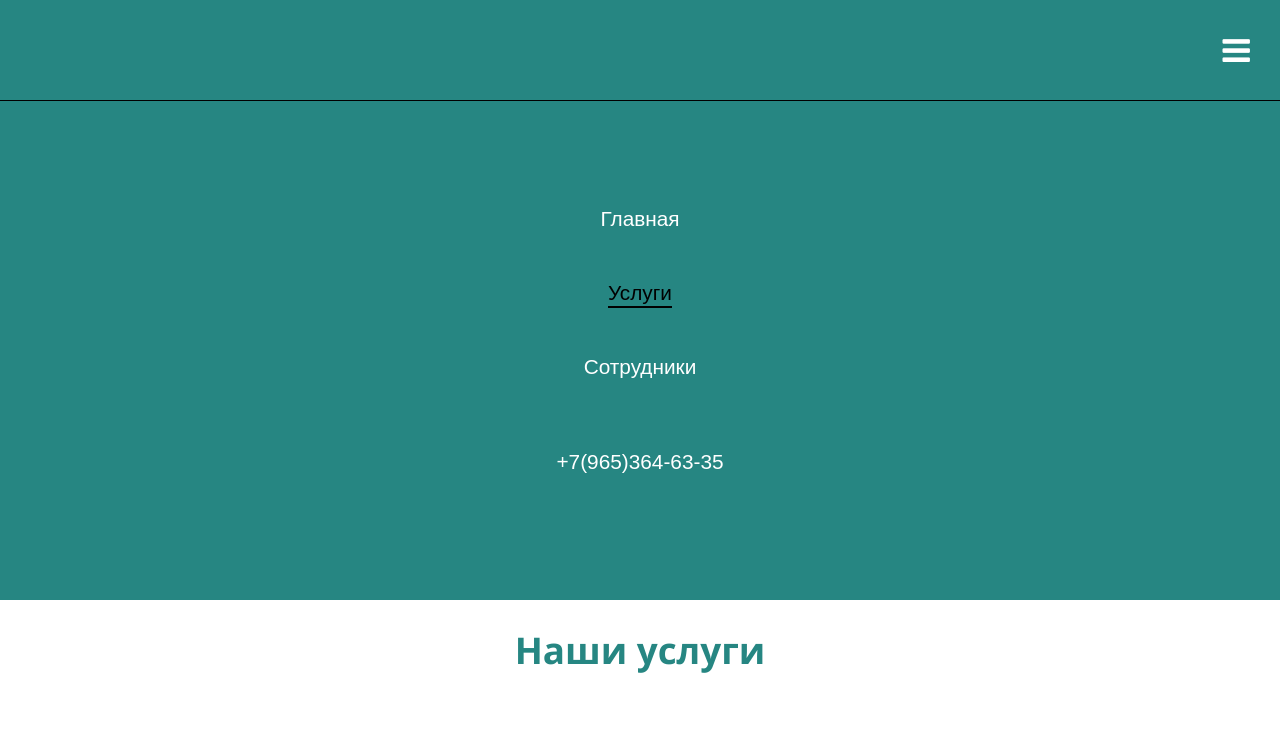
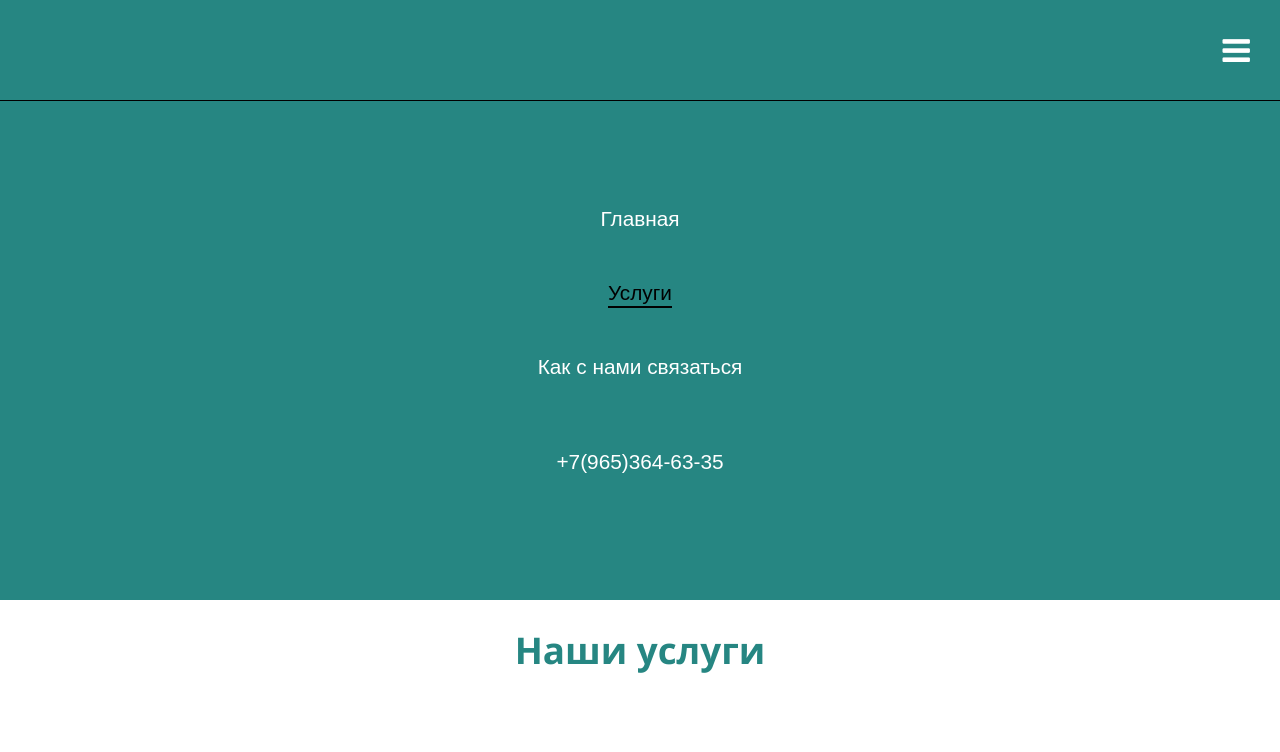
Before and after one commit to ser1go/Hometaker, a plain HTML site: page service.html in a window 1280 px wide. Both pictures are taken after a click on the icon 1236 px from the left and 50 px from the top of the page. Shown: the top 752 px of the page. Drawn offline with Linux system fonts and the light colour scheme.

Commit message:
Корректировки

```diff
--- a/service.html
+++ b/service.html
@@ -14,7 +14,7 @@
         <ul class="nav_ul">
             <li><a href="index.html">Главная</a></li>
             <li><a class="clicked">Услуги</a></li>
-            <li><a href="employees.html">Сотрудники</a></li>
+            <li><a href="index.html#href_contacts">Как с нами связаться</a></li>
         </ul>
         <div class="phone"><p>+7(965)364-63-35</p><i id="menu_button" class="fa fa-bars" aria-hidden="true"></i></div>
     </nav>
@@ -23,7 +23,7 @@
             <ul class="nav-list_mob">
                 <li><a href="index.html">Главная</a></li>
                 <li><a class="clicked">Услуги</a></li>
-                <li><a href="employees.html">Сотрудники</a></li>
+                <li><a href="index.html#href_contacts">Как с нами связаться</a></li>
                 <p>+7(965)364-63-35</p>
             </ul>
         </div>
```
Also changed, not shown: index.html (+0 -2 lines).
